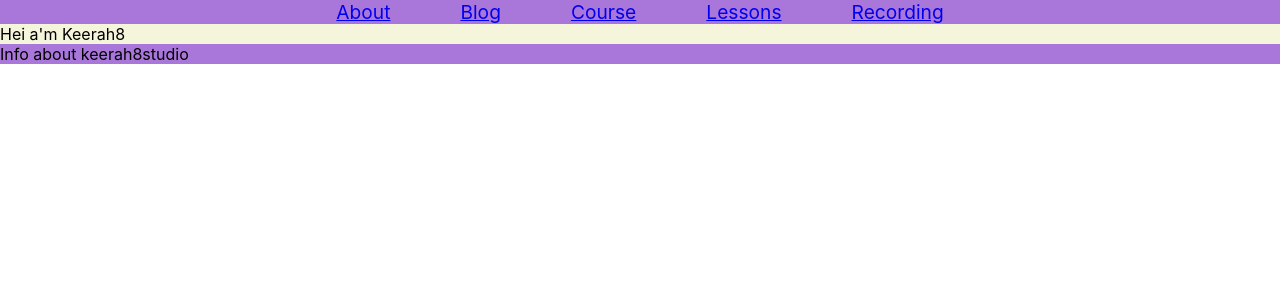
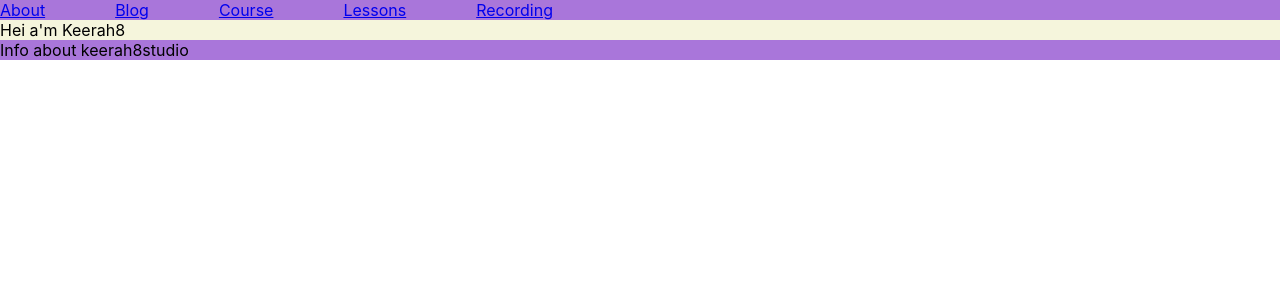
Before and after one commit to omgsmiledeath/social_vocal_site, a React (Create React App) app: page / in a window 1280 px wide. Shown: the top 300 px of the page. Built offline with nearby package versions, Linux system fonts and the light colour scheme.

Commit message:
css code

```diff
--- a/src/App.css
+++ b/src/App.css
@@ -12,8 +12,9 @@
 }
 
 .header div {
-    display: flex;
+    display: inline-flex;
     justify-content: center;
+    align-items: center;
 }
 
 .header div:not(:first-child){
--- a/src/Components/SideBars/Header.jsx
+++ b/src/Components/SideBars/Header.jsx
@@ -1,23 +1,22 @@
 import React from "react";
+import { Link } from "react-router-dom";
 
 const Header = (props) => {
     return(
             <div>
-                <div>
-                <span><a href="\about">About</a></span>
-                </div>
-                <div>
-                <span><a href="\blog">Blog</a></span>
-                </div>
-                <div>
-                <span><a href="\course">Course</a></span>
-                </div>
-                <div>
-                <span><a href="\lessons">Lessons</a></span>
-                </div>
-                <div>
-                <span><a href="\recording">Recording</a></span>
-                </div>
+                <nav>
+                    <div><Link to="/about">About</Link></div>
+                    <div><Link to="/blog">Blog</Link></div>
+                    <div><Link to="/course">Course</Link></div>
+                    <div><Link to="/lessons">Lessons</Link></div>
+                    <div><Link to="/recording">Recording</Link></div>
+
+
+
+
+
+
+                </nav>
             </div>
     );
 }
```
